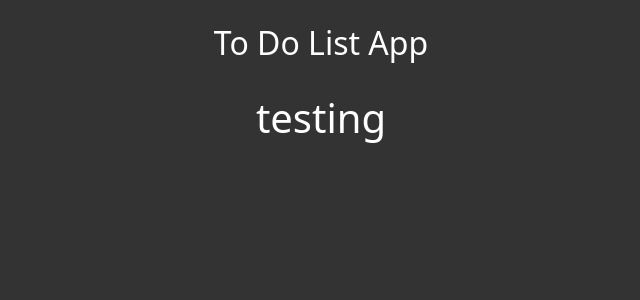
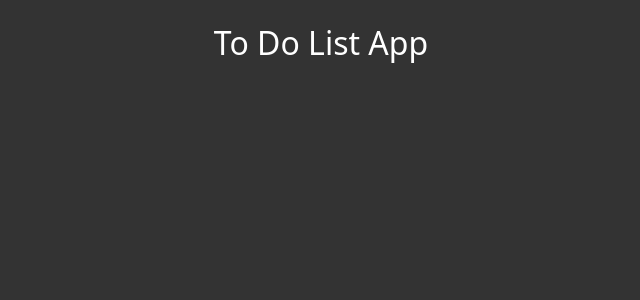
Before and after one commit to nyirurugoomar/Todo-app, a React (Create React App) app: page / in a window 1280 px wide. Shown: the top 300 px of the page, without its empty margins (319-959 px from the left). Built offline with nearby package versions, Linux system fonts and the light colour scheme.

Commit message:
functions all needed to be used

```diff
--- a/src/App.js
+++ b/src/App.js
@@ -7,16 +7,57 @@ import {
 import './App.css';
 
 function App() {
+
+  const [toDo, setToDo] = useState([
+    {id: 1 ,title: "Task 1" ,status: false},
+    {id: 2 ,title: "Task 2" ,status: false},
+
+  ]);
+
+  const [newTask, setNewTask] = useState('');
+  const [updateData, setUpdateData] = useState('');
+
+  //Add task
+  const addTask =()=>{
+
+  }
+  //-----------------------------------
+  //Delete task
+  const deleteTask =(id)=>{
+
+  }
+  //-----------------------------------
+  //Mark task as done or Completed
+  const markDone =(id)=>{
+
+  }
+  //-----------------------------------
+  //Cancel update
+  const cancelUpdate =()=>{
+
+  }
+  //-----------------------------------
+  // change task for update
+  const changeTask =(e)=>{
+
+  }
+  //-----------------------------------
+  //Update task
+  const updateTask =()=>{
+
+  }
+
+
+
   return (
     <div className="container App">
 
-<br></br>
+        <br></br>
+        <h2>To Do List App</h2>
+        <br></br>
 
-<h2>To Do List App</h2>
+     {toDo && toDo.length ? '' : 'No Tasks...'}
 
-<br></br>
-
-      <h1>testing</h1>
     </div>
   );
 }
```
Also changed, not shown: 1 other file (tests, documents, lock files or other folders).
